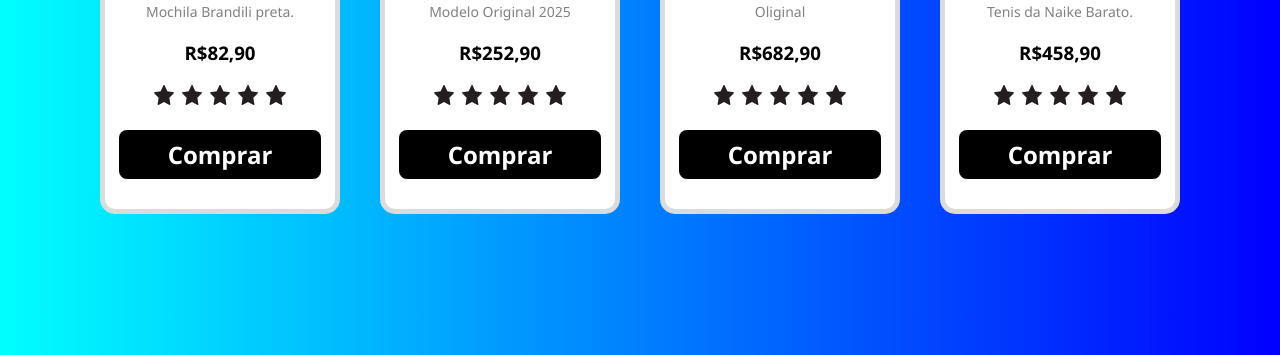
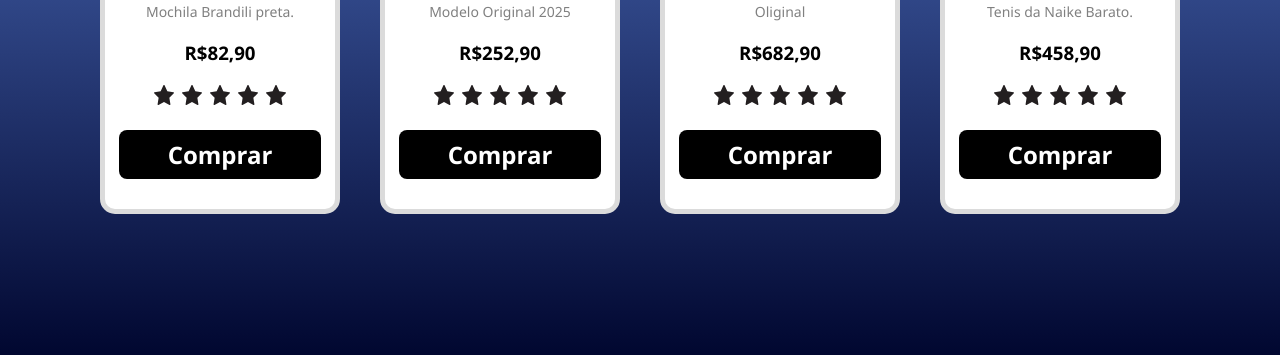
Before and after one commit to kapimkk/front_ciencia_2, a plain HTML site: page aulas/cards/index.html in a window 1280 px wide. Shown: the part 445-800 px from the top of the page. Drawn offline with Linux system fonts and the light colour scheme.

Commit message:
atualização cards

```diff
--- a/aulas/cards/css/estilo.css
+++ b/aulas/cards/css/estilo.css
@@ -9,7 +9,7 @@ html {
 }
 
 .cards {
-  background-image: linear-gradient(90deg, cyan, blue);
+  background-image: linear-gradient(180deg, #6A95F3, #010730);
   width: 100%;
   height: 100vh;
   display: flex;
```
Also changed, not shown: aulas/formulários/index.html (added, +14 -0 lines), aulas/formulários/processa-form.html (added).
